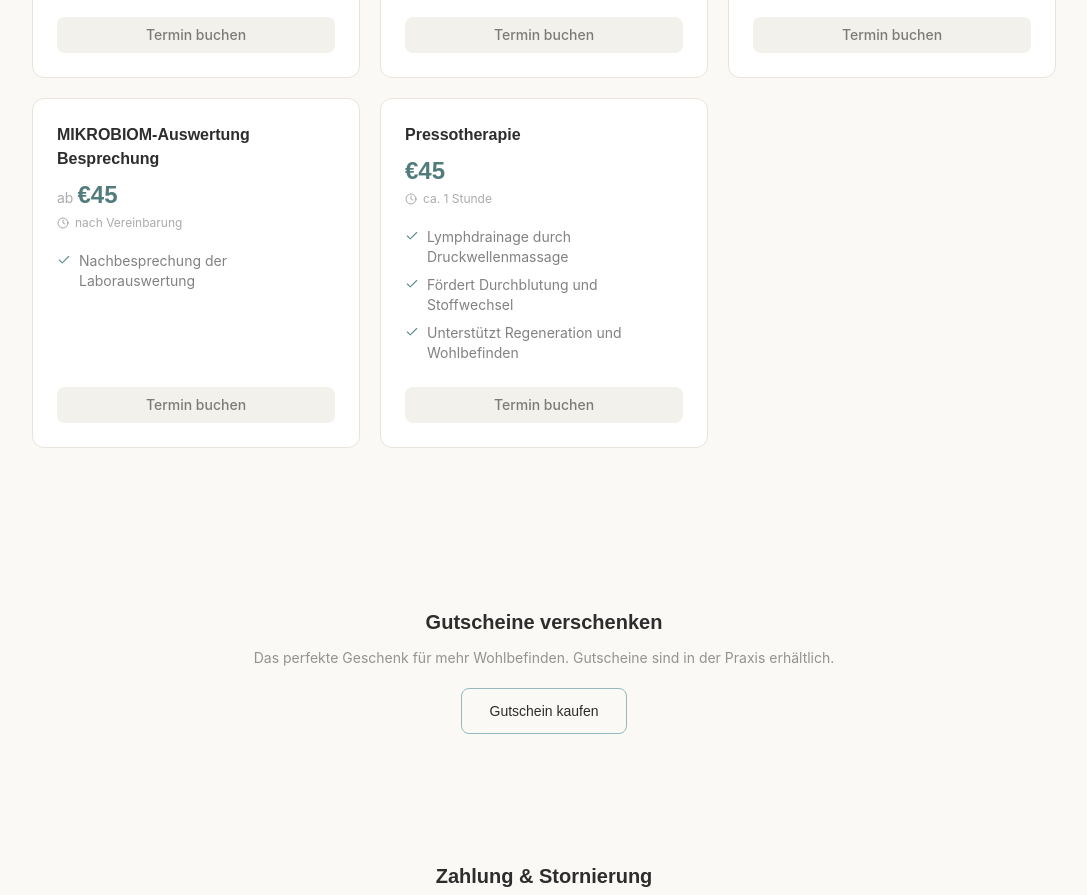
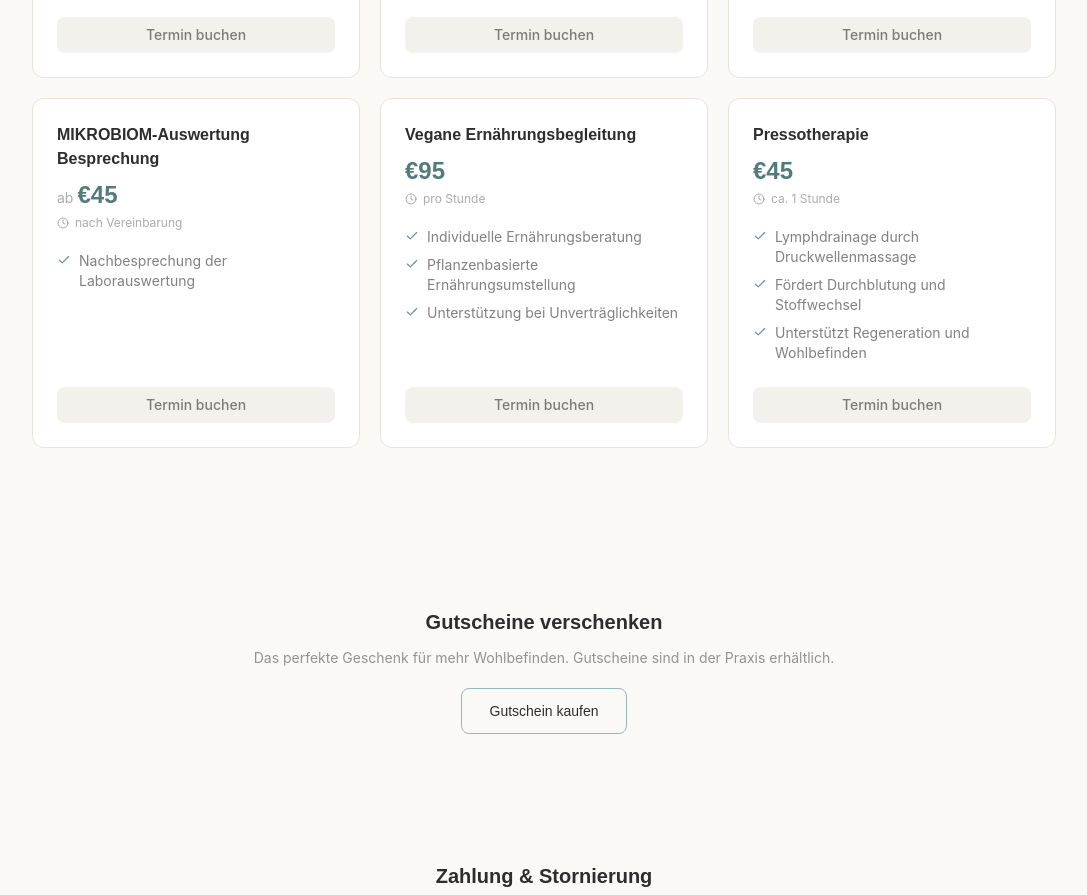
Before and after one commit to eliasmueller02/Bioresonanzamsee, a Next.js app: page /leistungen in a window 1280 px wide. Shown: the part 1480-2375 px from the top of the page, without its empty margins (96-1183 px from the left). Built offline with nearby package versions, Linux system fonts and the light colour scheme.

Commit message:
Add Vegane Ernährungsbegleitung service (€95/Stunde)

```diff
--- a/src/app/leistungen/page.tsx
+++ b/src/app/leistungen/page.tsx
@@ -78,6 +78,16 @@ const services = [
     duration: "nach Vereinbarung",
     features: [
       "Nachbesprechung der Laborauswertung",
+    ],
+  },
+  {
+    title: "Vegane Ernährungsbegleitung",
+    price: "95",
+    duration: "pro Stunde",
+    features: [
+      "Individuelle Ernährungsberatung",
+      "Pflanzenbasierte Ernährungsumstellung",
+      "Unterstützung bei Unverträglichkeiten",
     ],
   },
   {
```
